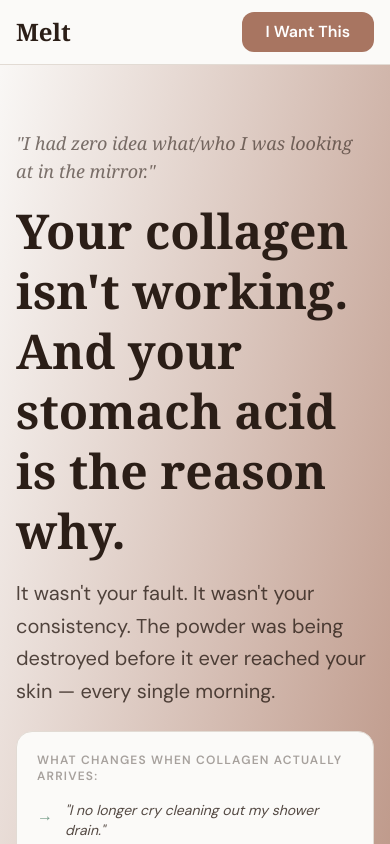
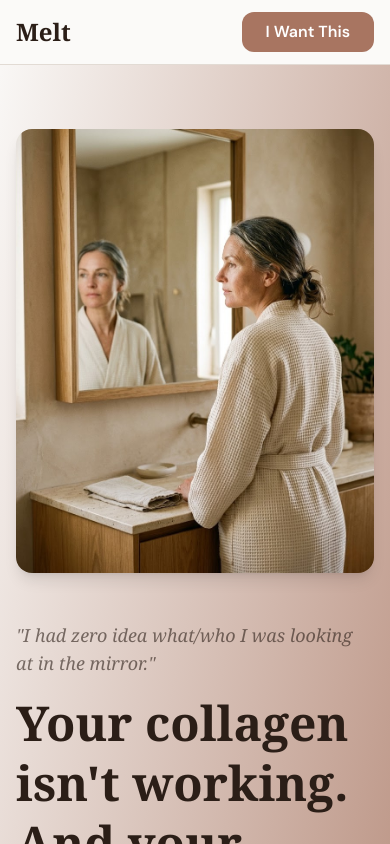
Before and after one commit to mattyrgarrett-lang/getmeltv2, a React (Vite) app: page / in a window 390 px wide. Shown: the top 844 px of the page. Built offline with nearby package versions, Linux system fonts and the light colour scheme.

Commit message:
Update Index.tsx

```diff
--- a/client/pages/Index.tsx
+++ b/client/pages/Index.tsx
@@ -54,7 +54,7 @@ export default function Index() {
       {/* SECTION 1: HERO */}
       <section className="bg-gradient-to-br from-background to-secondary py-16 px-4 sm:py-24">
         <div className="max-w-6xl mx-auto grid grid-cols-1 lg:grid-cols-2 gap-12 items-center">
-          <div>
+          <div className="lg:order-1 order-2">
             <p className="text-lg text-foreground opacity-60 italic mb-4 font-serif">
               "I had zero idea what/who I was looking at in the mirror."
             </p>
@@ -158,7 +158,7 @@ export default function Index() {
               </p>
             </div>
           </div>
-          <div className="flex justify-center items-center">
+            <div className="flex justify-center items-center lg:order-2 order-1">
             <img
               src="/mirror_moment.jpg"
               alt="Woman looking at her reflection in a bathroom mirror"
```
